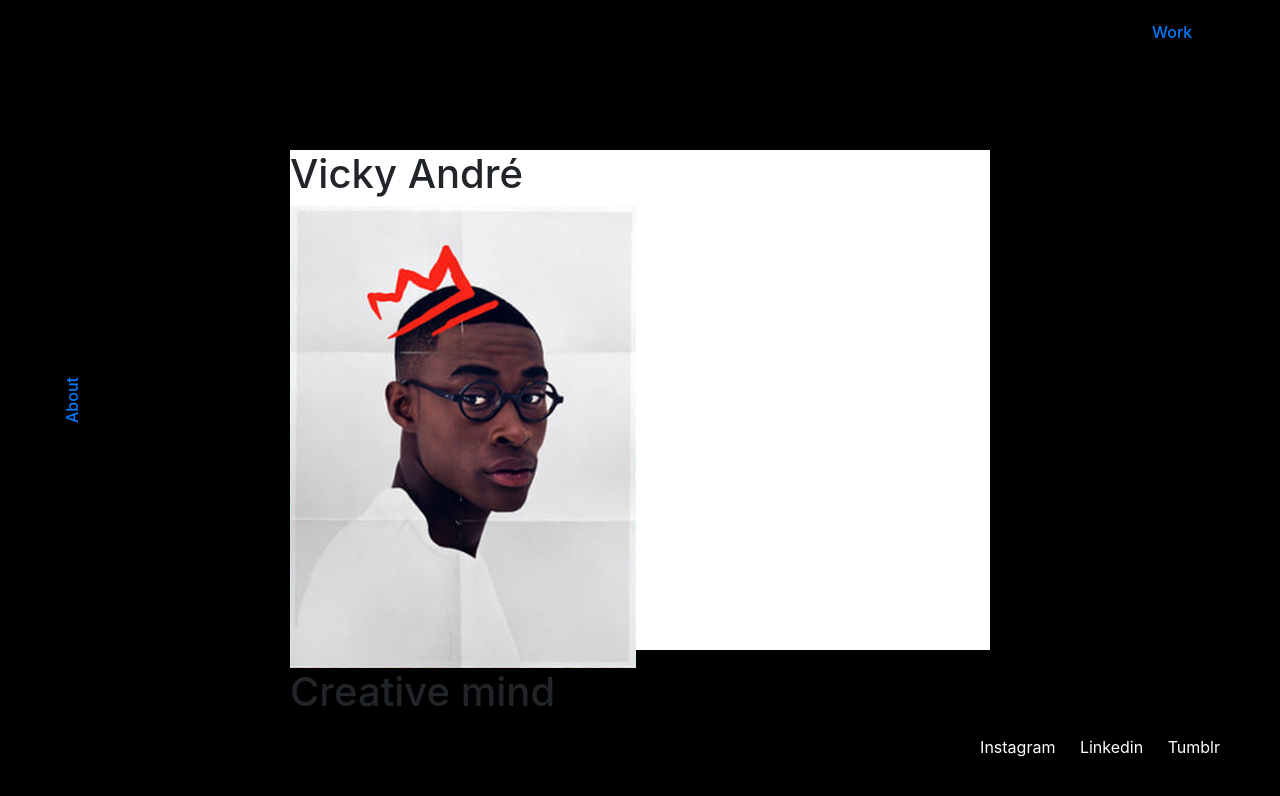
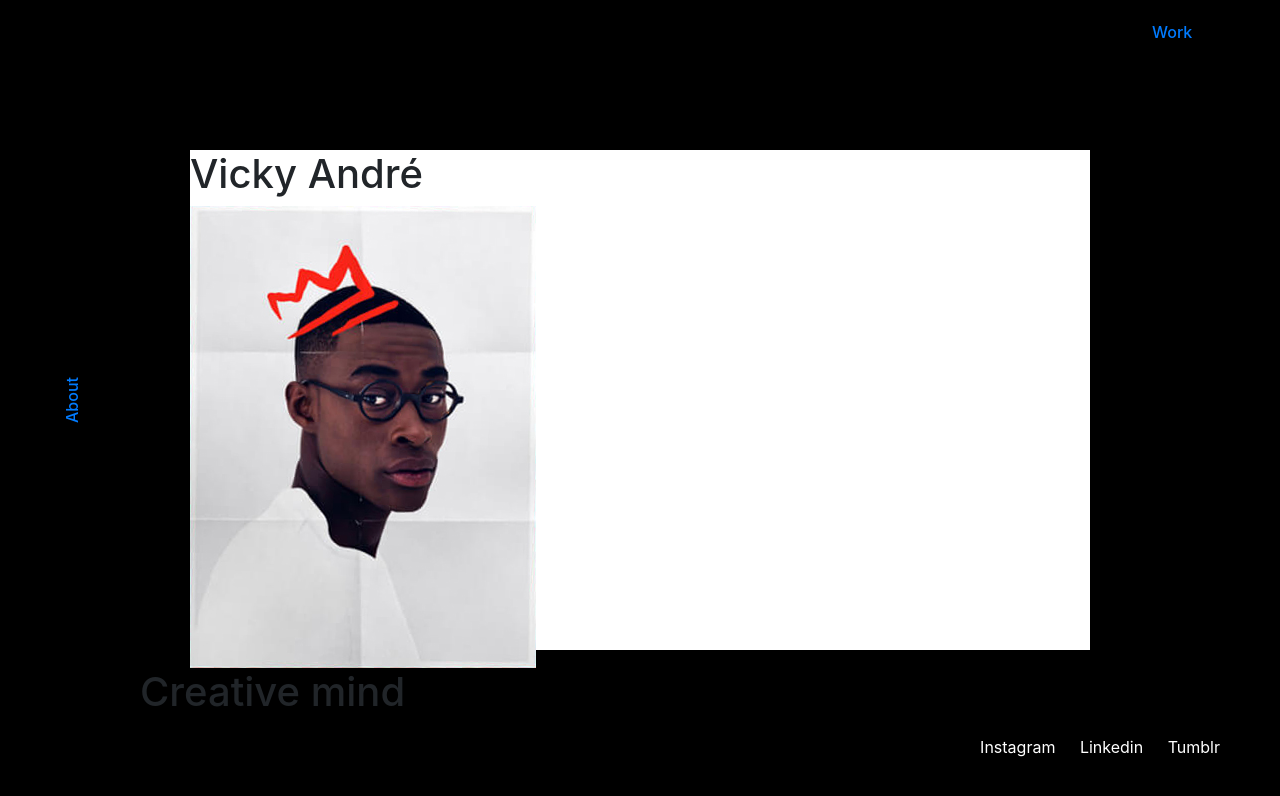
Before and after one commit to VicMars/noir-de-mars, a plain HTML site: page index.html in a window 1280 px wide. Drawn offline with nearby package versions, Linux system fonts and the light colour scheme.

Commit message:
content flexbox

```diff
--- a/style.css
+++ b/style.css
@@ -34,10 +34,21 @@ a:hover {
 }
 
 .content {
-  width: 700px;
+  width: 900px;
   height: 500px;
   background-color: white;
 }
+
+.title-left {
+  align-self: flex-start;
+  margin-right: -50px;
+}
+
+.title-right {
+  align-self: flex-end;
+  margin-left: -50px;
+}
+
 
 #menu-right {
   width: 10vw;
```
